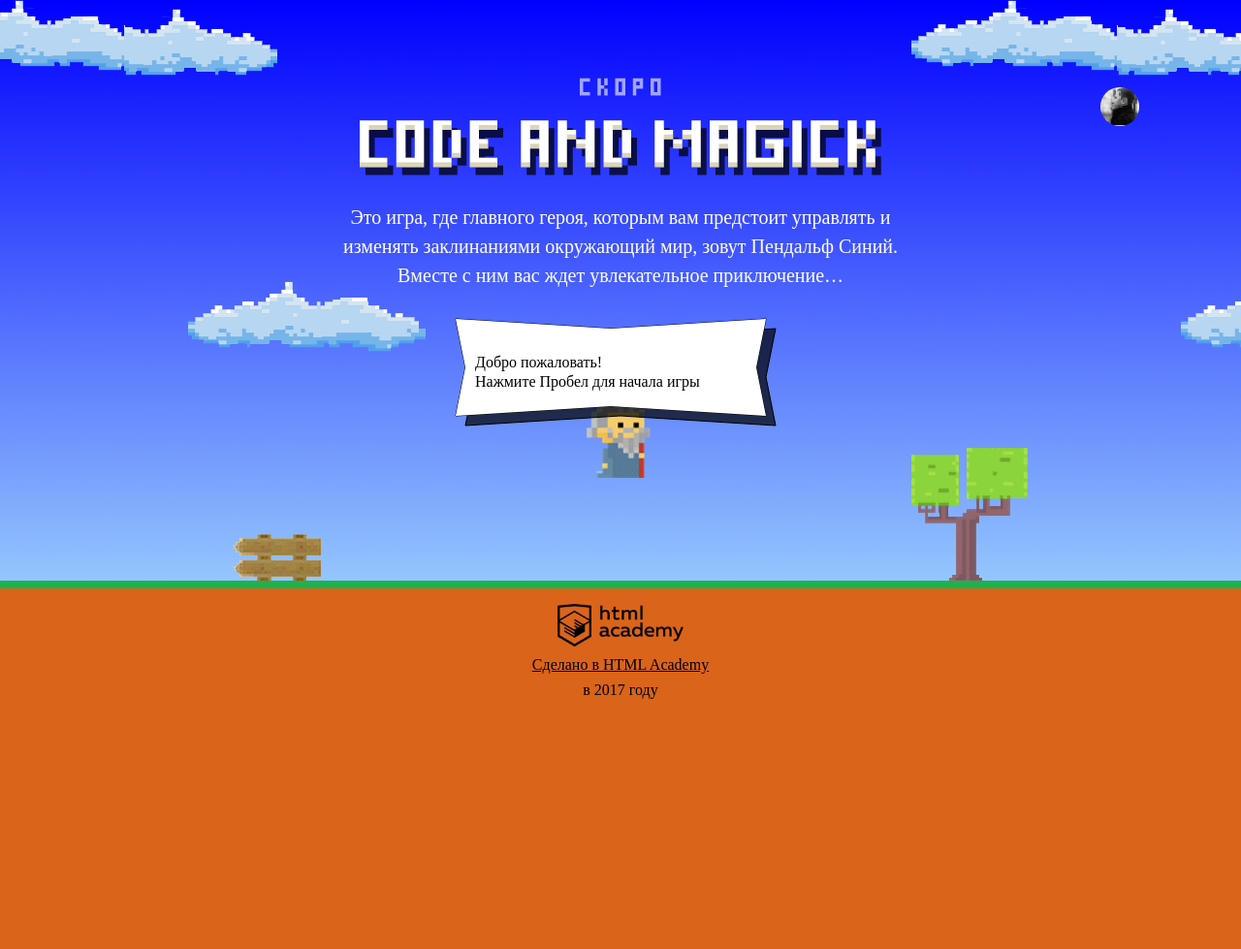
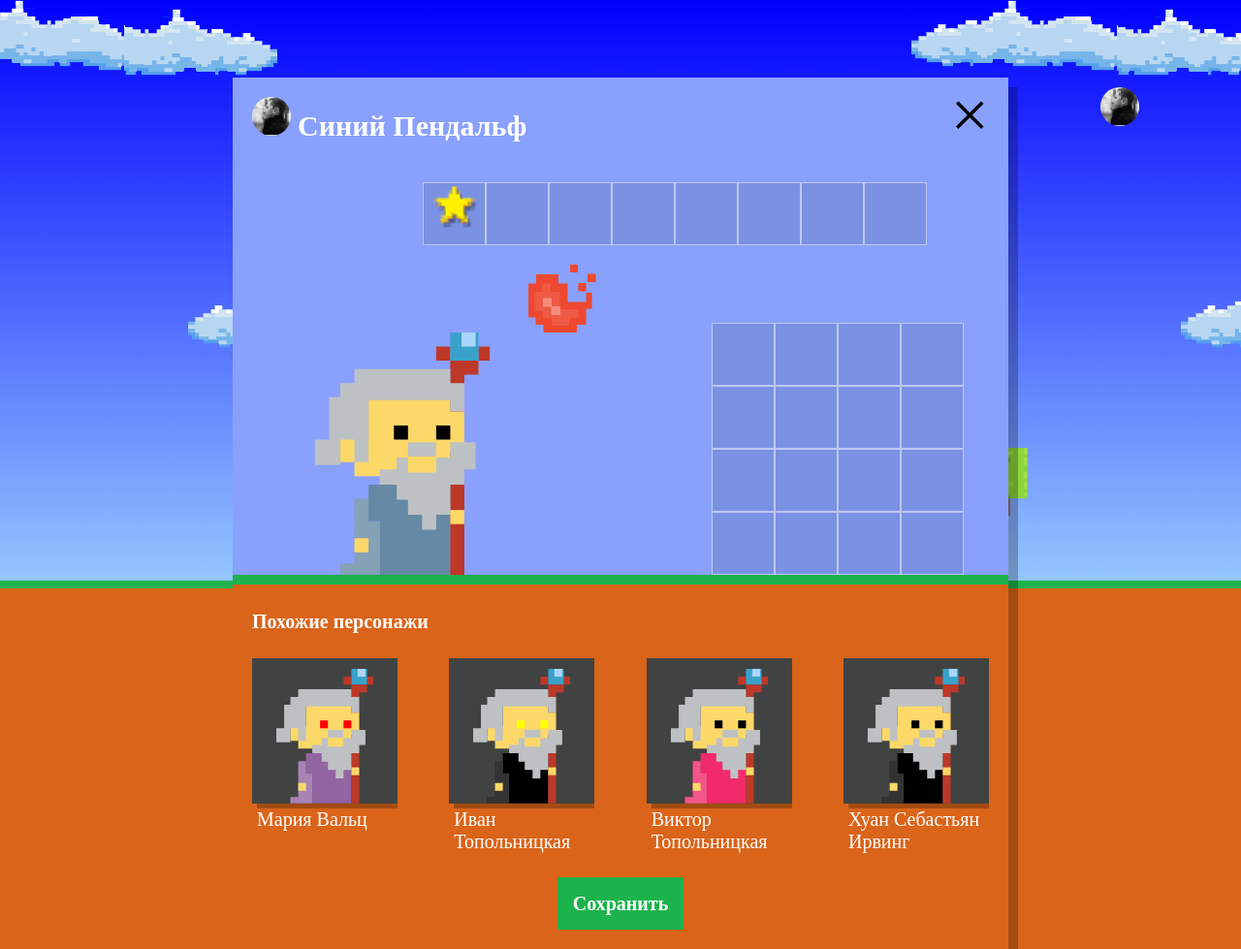
Before and after one commit to OlegPivkin/1007589-code-and-magick-19, a website: page index.html in a window 1280 px wide. Shown: the whole page at 97% size. Before the commit the page ends 800 px from the top, so only its background shows below. Drawn offline with Linux system fonts and the light colour scheme; a web font is replaced by a local one.

Commit message:
Подготовил к проверке учебный проект: нас орда.

```diff
--- a/index.html
+++ b/index.html
@@ -201,6 +201,7 @@
     return height / 3;
   };
 </script>
+<script src="js/setup.js"></script>
 <script src="js/stat.js"></script>
 <script src="js/game.js"></script>
 
--- /dev/null
+++ b/js/setup.js
@@ -0,0 +1,54 @@
+'use strict';
+
+var names = ['Иван', 'Хуан Себастьян', 'Мария', 'Кристоф', 'Виктор', 'Юлия', 'Люпита', 'Вашингтон'];
+var lastName = ['да Марья', 'Верон', 'Мирабелла', 'Вальц', 'Онопко', 'Топольницкая', 'Нионго', 'Ирвинг'];
+var coatColors = ['rgb(101, 137, 164)', 'rgb(241, 43, 107)', 'rgb(146, 100, 161)', 'rgb(56, 159, 117)', 'rgb(215, 210, 55)', 'rgb(0, 0, 0)'];
+var eyesColors = ['black', 'red', 'blue', 'yellow', 'green'];
+
+var randomElement = function (min, max) {
+  return Math.floor(Math.random() * (max - min + 1)) + min;
+};
+
+var similarListElement = document.querySelector('.setup-similar-list');
+document.querySelector('.setup');
+
+var similarWizardTemplate = document.querySelector('#similar-wizard-template')
+  .content
+  .querySelector('.setup-similar-item');
+
+var wizards = [];
+
+for (var i = 0; i < 4; i++) {
+  wizards.push({
+    name: names[randomElement(0, 7)] + ' ' + lastName[randomElement(0, 7)],
+    coatColor: coatColors[randomElement(0, 5)],
+    eyesColor: eyesColors[randomElement(0, 4)],
+  });
+}
+
+var renderWizards = function (namber) {
+  var randomWizards = similarWizardTemplate.cloneNode(true);
+  randomWizards.querySelector('.setup-similar-label').textContent = wizards[namber].name;
+  randomWizards.querySelector('.wizard-coat').style.fill = wizards[namber].coatColor;
+  randomWizards.querySelector('.wizard-eyes').style.fill = wizards[namber].eyesColor;
+  return randomWizards;
+};
+
+var fragment = document.createDocumentFragment();
+
+for (var j = 0; j < 4; j++) {
+  fragment.appendChild(renderWizards(j));
+}
+
+similarListElement.appendChild(fragment);
+
+var setupSimilar = document.querySelector('.setup-similar');
+setupSimilar.classList.remove('hidden');
+
+// Открывает окно с волшебниками
+var openPopup = function () {
+  document.querySelector('.setup').classList.remove('hidden');
+  document.querySelector('.setup-similar').classList.remove('hidden');
+};
+
+openPopup();
```
